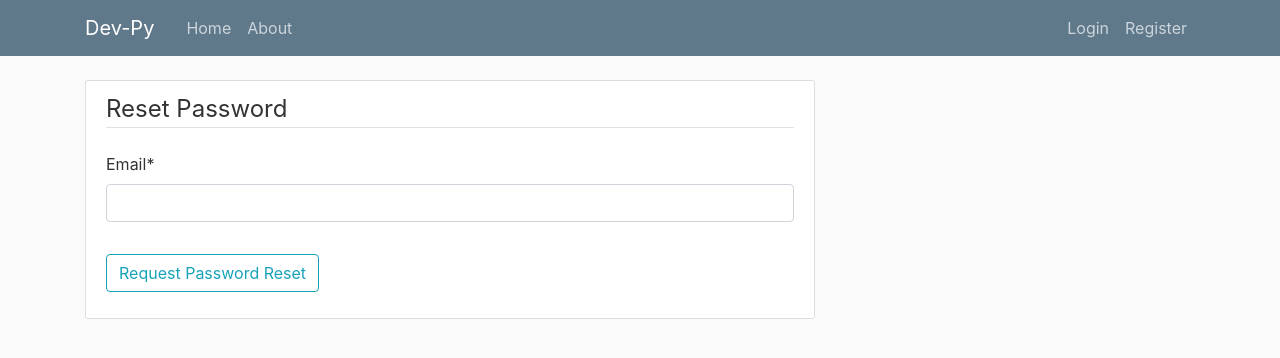
After one commit to Durgarao310/mysiteblog, a Django app: page /password-reset/ in a window 1280 px wide. The commit adds this page. Shown: the top 358 px of the page. Run offline with Django 3.2, Linux system fonts and the light colour scheme; some libraries are stand-ins or nearby versions.

Commit message:
new files added

```diff
--- a/accounts/templates/login.html
+++ b/accounts/templates/login.html
@@ -10,6 +10,9 @@
             </fieldset>
             <div class="form-group">
                 <button class="btn btn-outline-info" type="submit">Login</button>
+                <small class="text-muted ml-2">
+                    <a href="{% url 'password_reset' %}">Forgot Password?</a>
+                </small>
             </div>
         </form>
         <div class="border-top pt-3">
--- /dev/null
+++ b/accounts/templates/password_reset.html
@@ -0,0 +1,16 @@
+{% extends "base.html" %}
+{% load crispy_forms_tags %}
+{% block content %}
+    <div class="content-section">
+        <form method="POST">
+            {% csrf_token %}
+            <fieldset class="form-group">
+                <legend class="border-bottom mb-4">Reset Password</legend>
+                {{ form|crispy }}
+            </fieldset>
+            <div class="form-group">
+                <button class="btn btn-outline-info" type="submit">Request Password Reset</button>
+            </div>
+        </form>
+    </div>
+{% endblock content %}
--- /dev/null
+++ b/accounts/templates/password_reset_done.html
@@ -0,0 +1,6 @@
+{% extends "base.html" %}
+{% block content %}
+    <div class="alert alert-info">
+        An email has been sent with instructions to reset your password
+    </div>
+{% endblock content %}
--- a/mysite/urls.py
+++ b/mysite/urls.py
@@ -28,6 +28,29 @@ urlpatterns = [
     path('login/',auth_views.LoginView.as_view(template_name='login.html'), name='login'),
     path('logout/', auth_views.LogoutView.as_view(template_name='logout.html'), name='logout'),
     path('register/',user_views.register, name='register'),
+    path('password-reset/',
+         auth_views.PasswordResetView.as_view(
+             template_name='password_reset.html'
+         ),
+         name='password_reset'),
+    path('password-reset/done/',
+         auth_views.PasswordResetDoneView.as_view(
+             template_name='password_reset_done.html'
+         ),
+         name='password_reset_done'),
+    path('password-reset-confirm/<uidb64>/<token>/',
+         auth_views.PasswordResetConfirmView.as_view(
+             template_name='password_reset_confirm.html'
+         ),
+         name='password_reset_confirm'),
+    path('password-reset-complete/',
+         auth_views.PasswordResetCompleteView.as_view(
+             template_name='password_reset_complete.html'
+         ),
+         name='password_reset_complete'),
+
 ]
+
+
 if settings.DEBUG:
     urlpatterns += static(settings.MEDIA_URL, document_root=settings.MEDIA_ROOT)
```
Also changed, not shown: accounts/templates/password_reset_complete.html (added, +7 -0 lines), accounts/templates/password_reset_confirm.html (added, +16 -0 lines), mysite/settings.py (+8 -0 lines).
